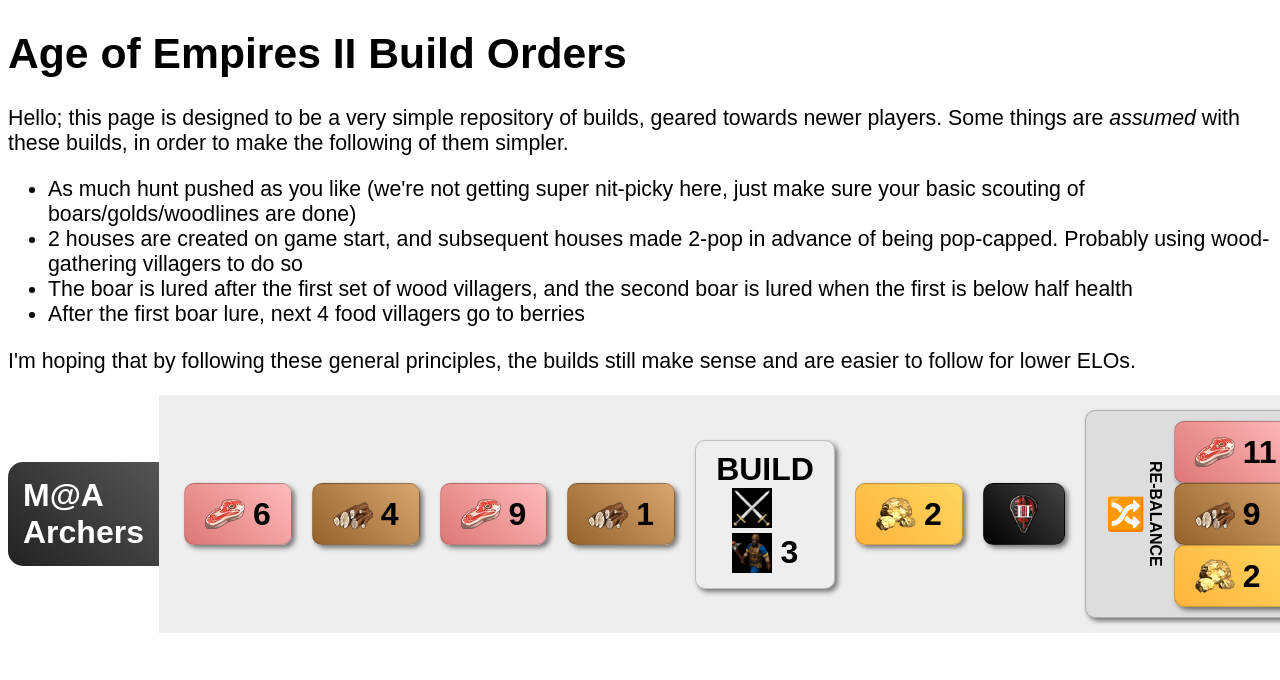
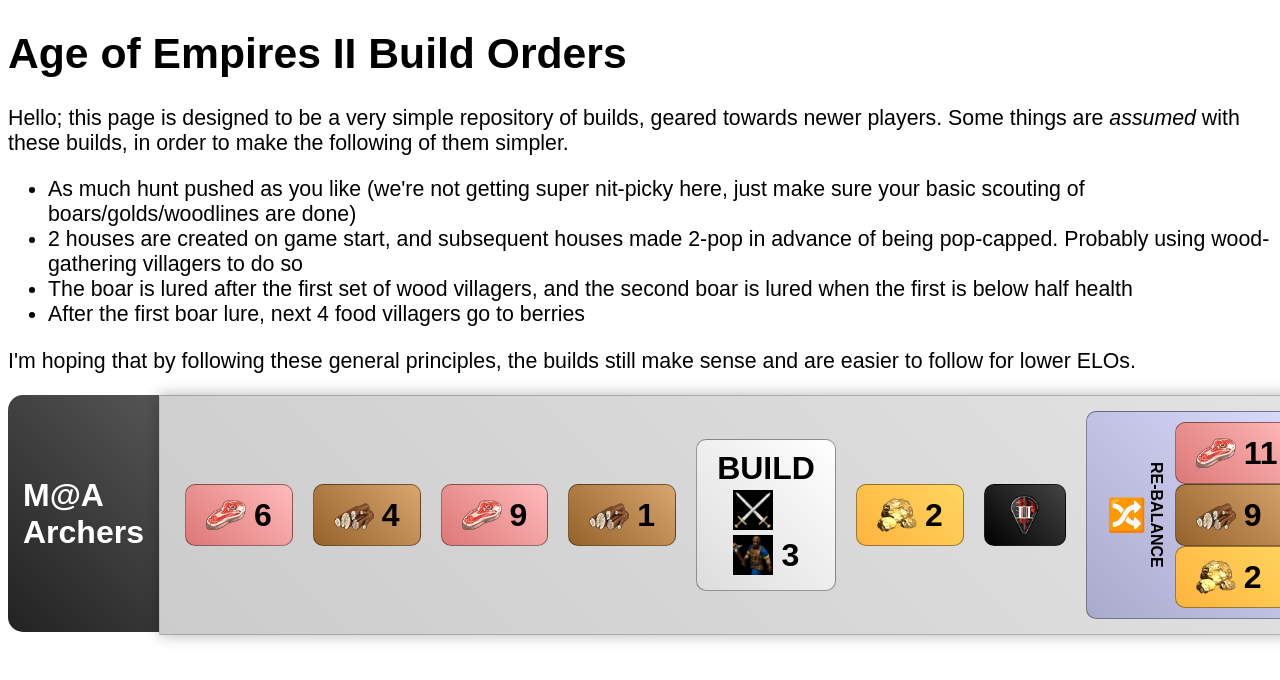
Before and after one commit to tumblwd/aoe2buildorders, a plain HTML site: page index.html in a window 1280 px wide. Shown: the top 680 px of the page. Drawn offline with nearby package versions, Linux system fonts and the light colour scheme.

Commit message:
Nicer styling

```diff
--- a/index.html
+++ b/index.html
@@ -84,7 +84,7 @@
 
             var mainTemplate = Handlebars.compile(`
                 <div class='container'>
-                    <div class='title'>{{name}}</div><div class="table">
+                    <div class='title'><span>{{name}}</span></div>
                     <div class="steps">
                         {{#each steps}}
                           {{> step}}
--- a/styles.css
+++ b/styles.css
@@ -14,16 +14,24 @@
 	font-weight: bold;
 }
 
+.steps {
+	border: 1px solid rgba(0,0,0,0.2);
+	box-shadow: 0 0 15px rgba(0,0,0,0.3);
+}
+
 .container > .title {
-	padding: 15px;
 	background-image: linear-gradient(45deg, #222, #555);
 	color: #fff;
 	border-radius: 15px 0 0 15px;
+	align-self: stretch;
+	display: flex;
+	align-items: center;
+	padding: 15px;
 }
 
 .steps {
 	padding: 15px;
-	background-color: #eee;
+	background-image: linear-gradient(45deg, #ccc, #eee);
 	border-radius: 0 15px 15px 0;
 }
 
@@ -34,12 +42,14 @@
 	margin: 0 10px;
 	border-radius: 10px;
 	padding: 10px 20px;
-	border: 1px solid rgba(0,0,0,0.2);
-	box-shadow: 3px 3px 5px rgba(0,0,0,0.5);
+	border: 1px solid rgba(0,0,0,0.4);
 }
 
 img {
 	width: 40px;
+}
+.title {
+	margin-bottom: 3px;
 }
 
 .resource > span {
@@ -56,7 +66,7 @@ img {
 	background-image: linear-gradient(45deg, #FFB43D, #FFD65F);
 }
 .resource.stone {
-	background-image: linear-gradient(45deg, #BBBBBB, #EEEEEE);
+	background-image: linear-gradient(45deg, #777, #aaa);
 }
 
 .age {
@@ -65,9 +75,7 @@ img {
 }
 
 .balance {
-	border-left: 1px solid #aaa;
-	border-right: 1px solid #aaa;
-	background-color: #ddd;
+	background-image: linear-gradient(45deg, #aac, #ddf);
 }
 .balance .resources{
 	display: flex;
@@ -81,6 +89,7 @@ img {
 .build, .research {
 	display: flex;
 	flex-direction: column;
+	background-image: linear-gradient(45deg, #ddd, #fff);
 }
 .unit, .building {
 	display: flex;
```
